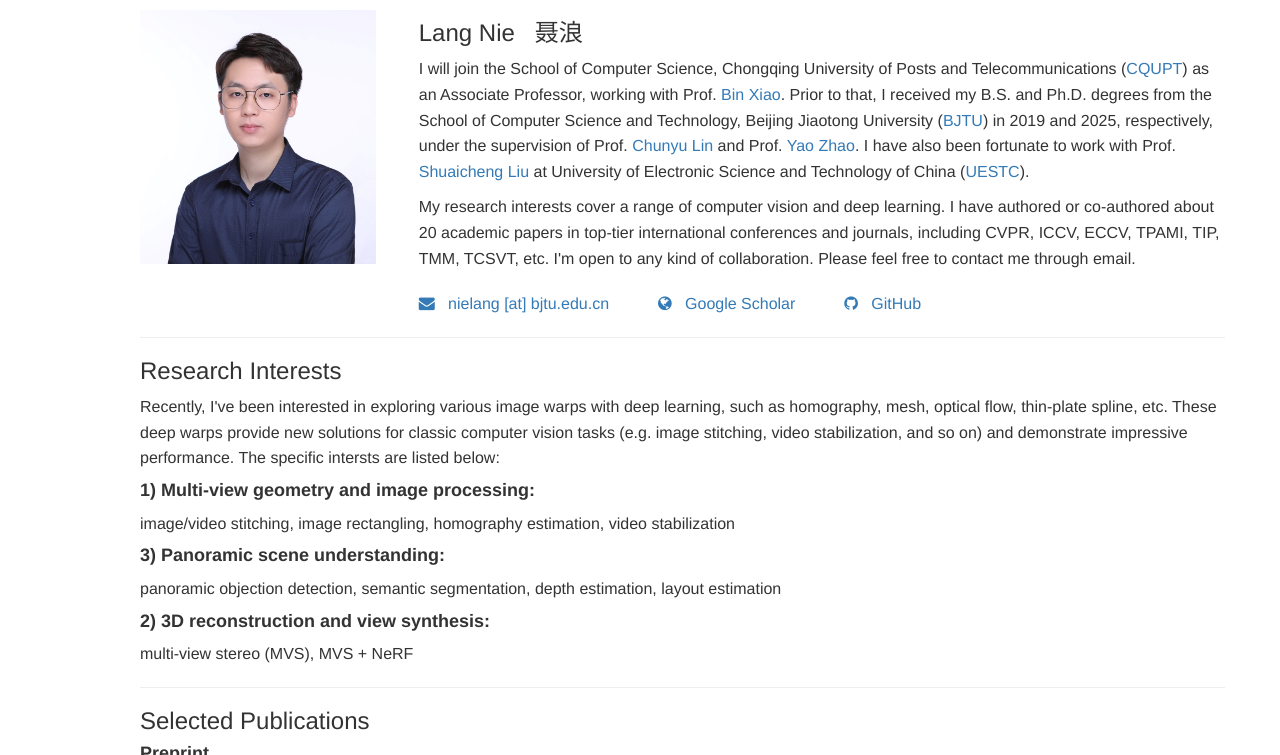
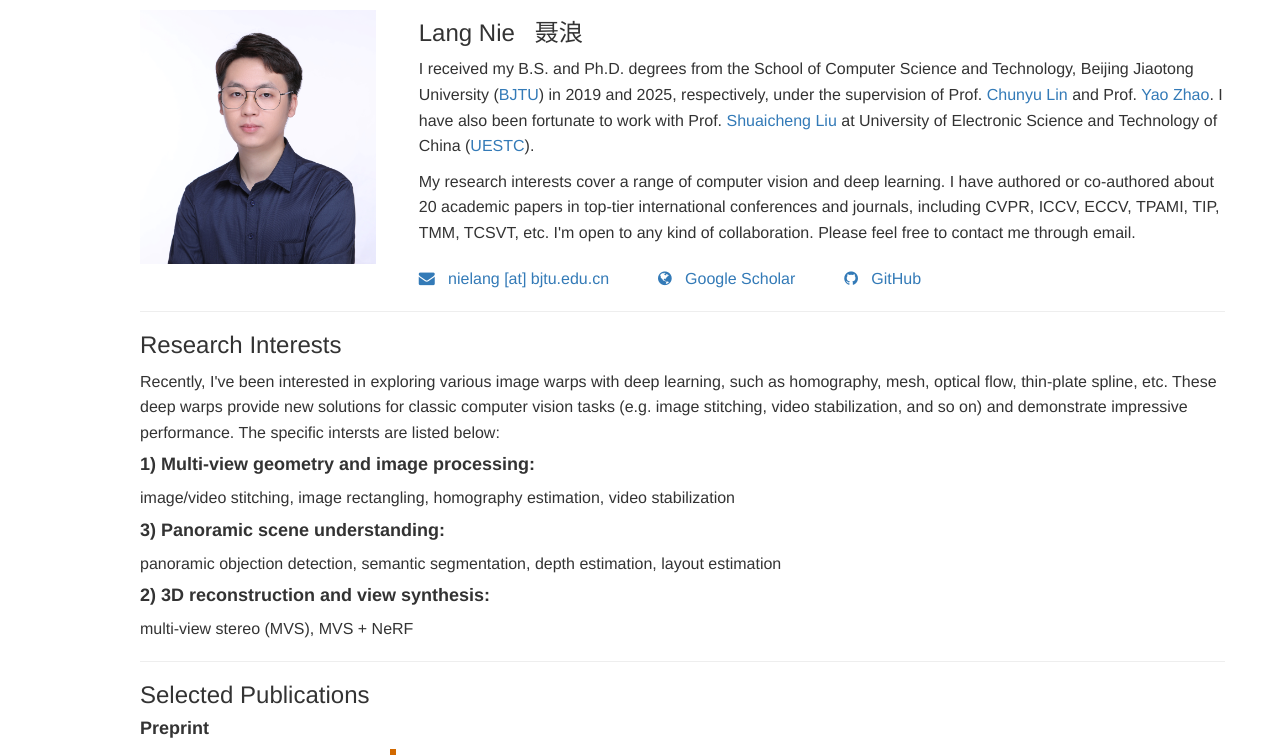
Before and after one commit to nie-lang/nie-lang.github.io, a Jekyll site: the page built from index.html, in a window 1280 px wide and 900 px high, cut to the strip 0-755 px from the top of the window. Built offline with Jekyll 4.4.1, drawn with Linux system fonts in a browser that asks for light colours; nearby versions of some CDN libraries; library files that are not in the unit come from our copies.

Commit message:
Update introduction.html

```diff
--- a/_includes/introduction.html
+++ b/_includes/introduction.html
@@ -18,7 +18,7 @@
 			</p>
 			<p>
 
-			 I will join the School of Computer Science, Chongqing University of Posts and Telecommunications (<a href="https://www.cqupt.edu.cn//">CQUPT</a>) as an Associate Professor, working with Prof. <a href="https://faculty.cqupt.edu.cn/xiaobin/zh_CN/index.htm">Bin Xiao</a>. Prior to that, I received my B.S. and Ph.D. degrees from the School of Computer Science and Technology, Beijing Jiaotong University (<a href="https://bjtu.edu.cn/">BJTU</a>) in 2019 and 2025, respectively, under the supervision of Prof. <a href="http://faculty.bjtu.edu.cn/8549/">Chunyu Lin</a> and Prof. <a href="http://faculty.bjtu.edu.cn/5900/">Yao Zhao</a>.
+			 <!--I will join the School of Computer Science, Chongqing University of Posts and Telecommunications (<a href="https://www.cqupt.edu.cn//">CQUPT</a>) as an Associate Professor, working with Prof. <a href="https://faculty.cqupt.edu.cn/xiaobin/zh_CN/index.htm">Bin Xiao</a>. Prior to that, -->I received my B.S. and Ph.D. degrees from the School of Computer Science and Technology, Beijing Jiaotong University (<a href="https://bjtu.edu.cn/">BJTU</a>) in 2019 and 2025, respectively, under the supervision of Prof. <a href="http://faculty.bjtu.edu.cn/8549/">Chunyu Lin</a> and Prof. <a href="http://faculty.bjtu.edu.cn/5900/">Yao Zhao</a>.
 			 I have also been fortunate to work with Prof. <a href="http://www.liushuaicheng.org/">Shuaicheng Liu</a> at University of Electronic Science and Technology of China (<a href="https://www.uestc.edu.cn/">UESTC</a>).
 			</p>
 		<p>
```
